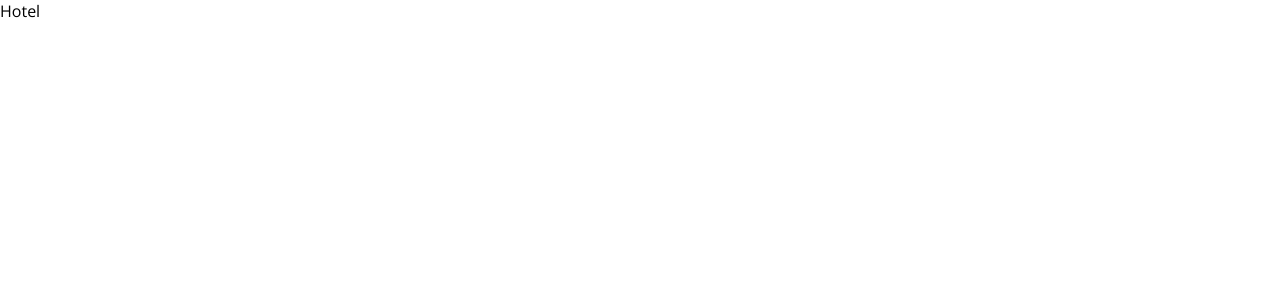
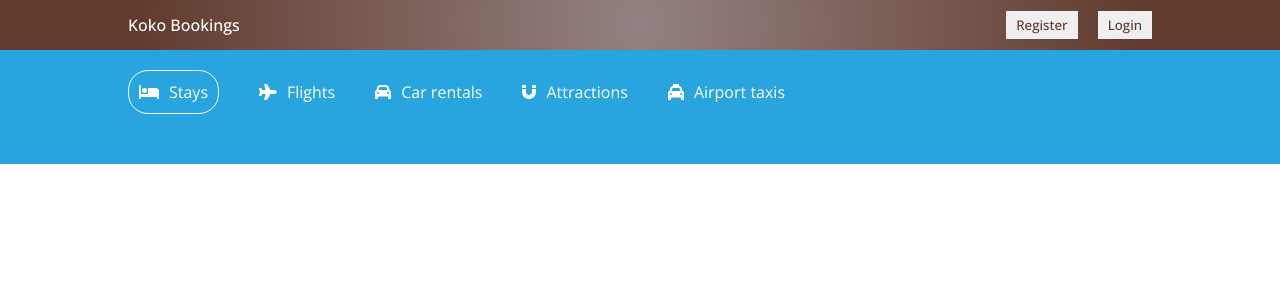
Before and after one commit to Koko-Dev/react-reservation-app, a React (Create React App) app: page /hotels/1 in a window 1280 px wide. Shown: the top 300 px of the page. Built offline with nearby package versions, Linux system fonts and the light colour scheme.

Commit message:
Hotel.js: Import Navbar and Header components and add to return div; App.js: Refactor

```diff
--- a/src/App.js
+++ b/src/App.js
@@ -11,9 +11,9 @@ function App() {
   return (
     <BrowserRouter>
 	    <Routes>
-		    <Route path="/" element={<Home />} />
-		    <Route path="/hotels" element={<List />} />
-		    <Route path="/hotels/:id" element={<Hotel />} />
+		    <Route path="/" element={<Home/>}/>
+		    <Route path="/hotels" element={<List/>}/>
+		    <Route path="/hotels/:id" element={<Hotel/>}/>
 	    </Routes>
     </BrowserRouter>
   );
--- a/src/pages/hotel/Hotel.js
+++ b/src/pages/hotel/Hotel.js
@@ -1,8 +1,13 @@
 import './hotel.css';
+import Navbar from "../../components/navbar/Navbar";
+import Header from "../../components/header/Header";
 
 const Hotel = () => {
 	return (
-		<div>Hotel</div>
+		<div>
+			<Navbar />
+			<Header type="list"/>
+		</div>
 	)
 }
 
```
